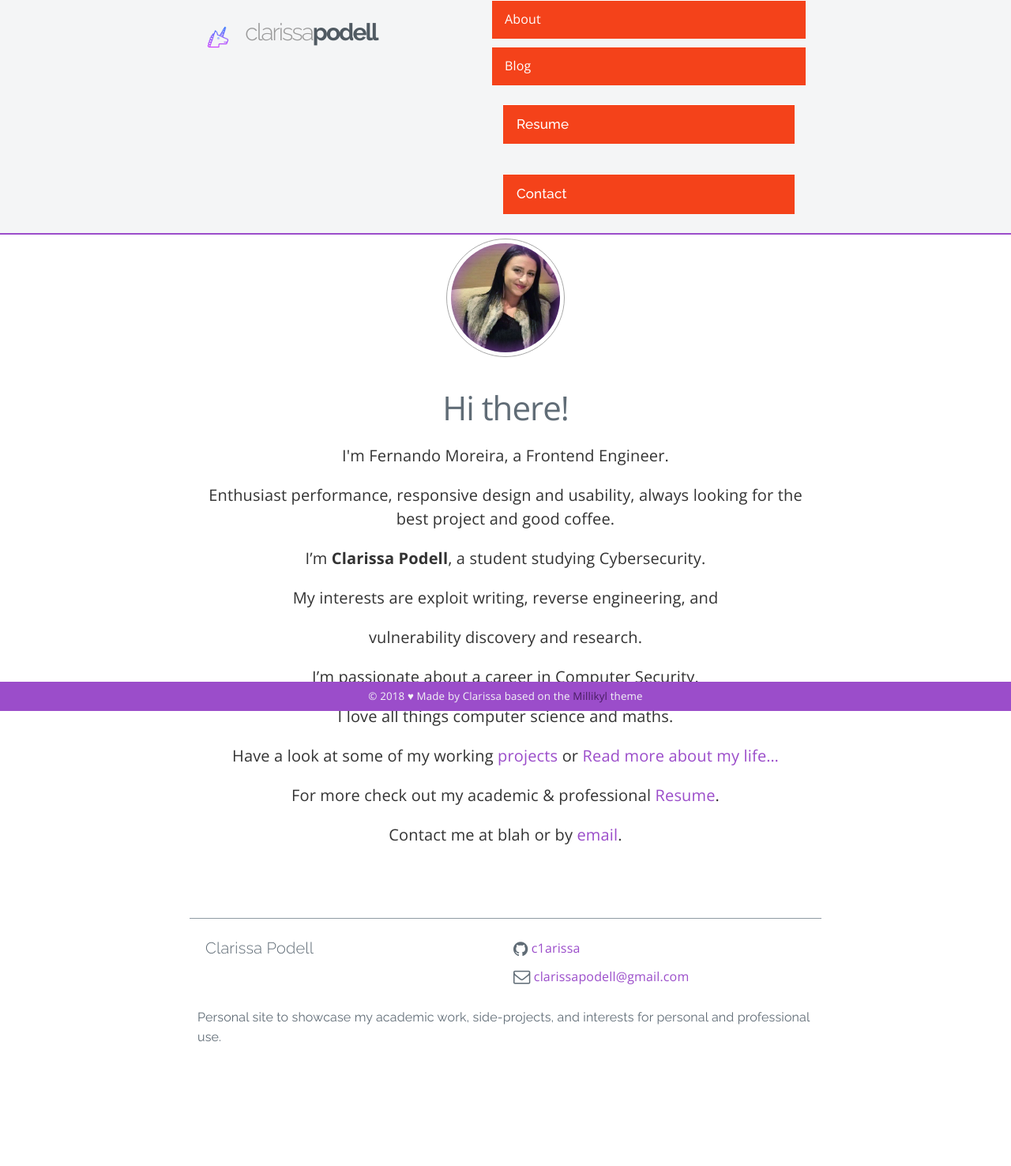
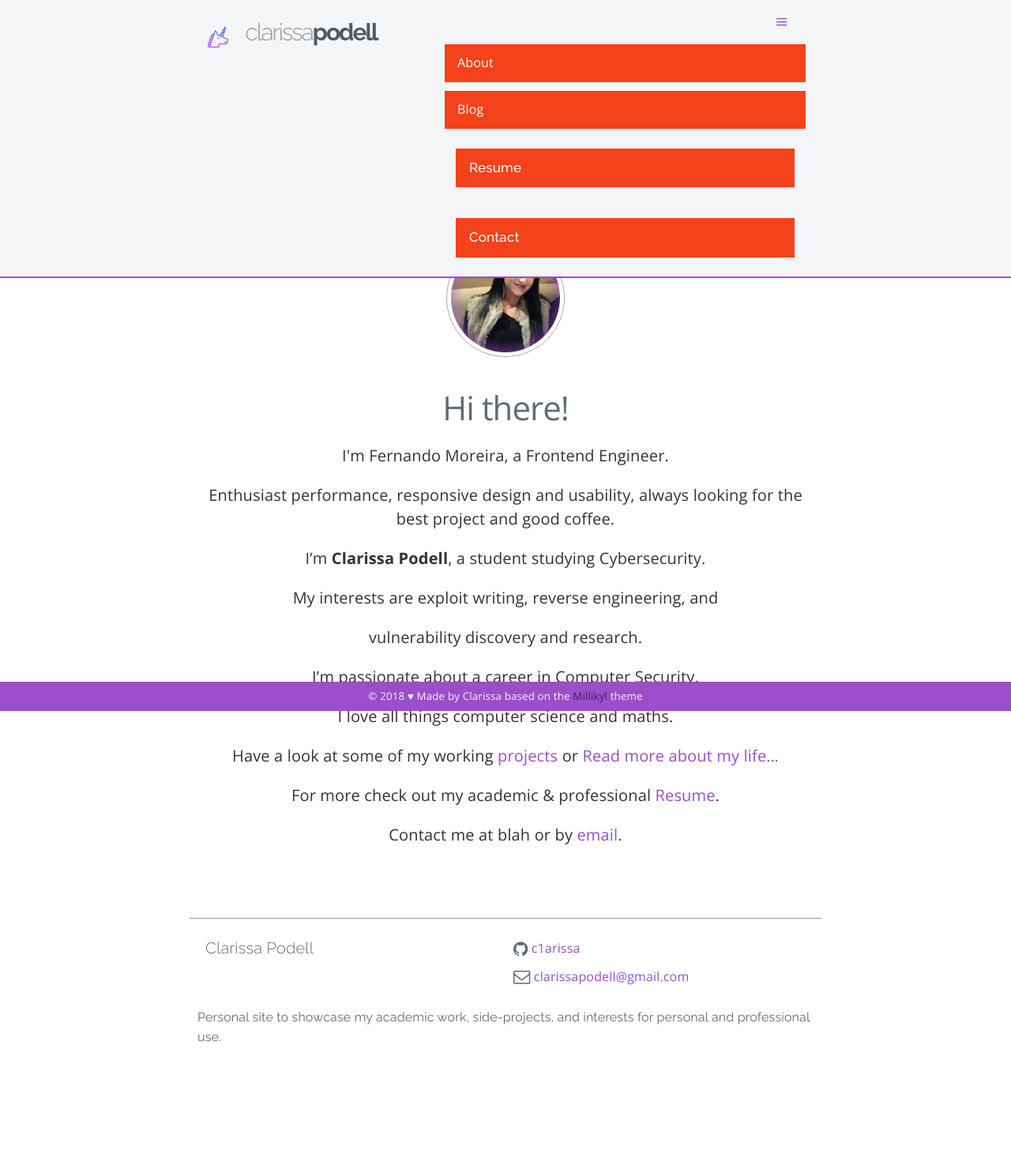
Before and after one commit to c1arissa/c1arissa.github.io, a Jekyll site: the page built from index.md, in a window 1280 px wide. Shown: the whole page at 79% size. Built offline with Jekyll 4.4.1, drawn with Linux system fonts in a browser that asks for light colours; a script that is not in the unit is left out; comment, search, counter and statistics services are not loaded.

Commit message:
Update header.html

```diff
--- a/_includes/header.html
+++ b/_includes/header.html
@@ -9,6 +9,7 @@
 	  </div>
 
 		<div class="float-right">
+			<div class="nav-toggle"></div>
 			<!-- <a href="#" id="menu-icon"></a>
 			<a href="javascript:void(0);" style="font-size:15px;" class="navicon"><i class="fa fa-bars"></i></a> -->
 
```
